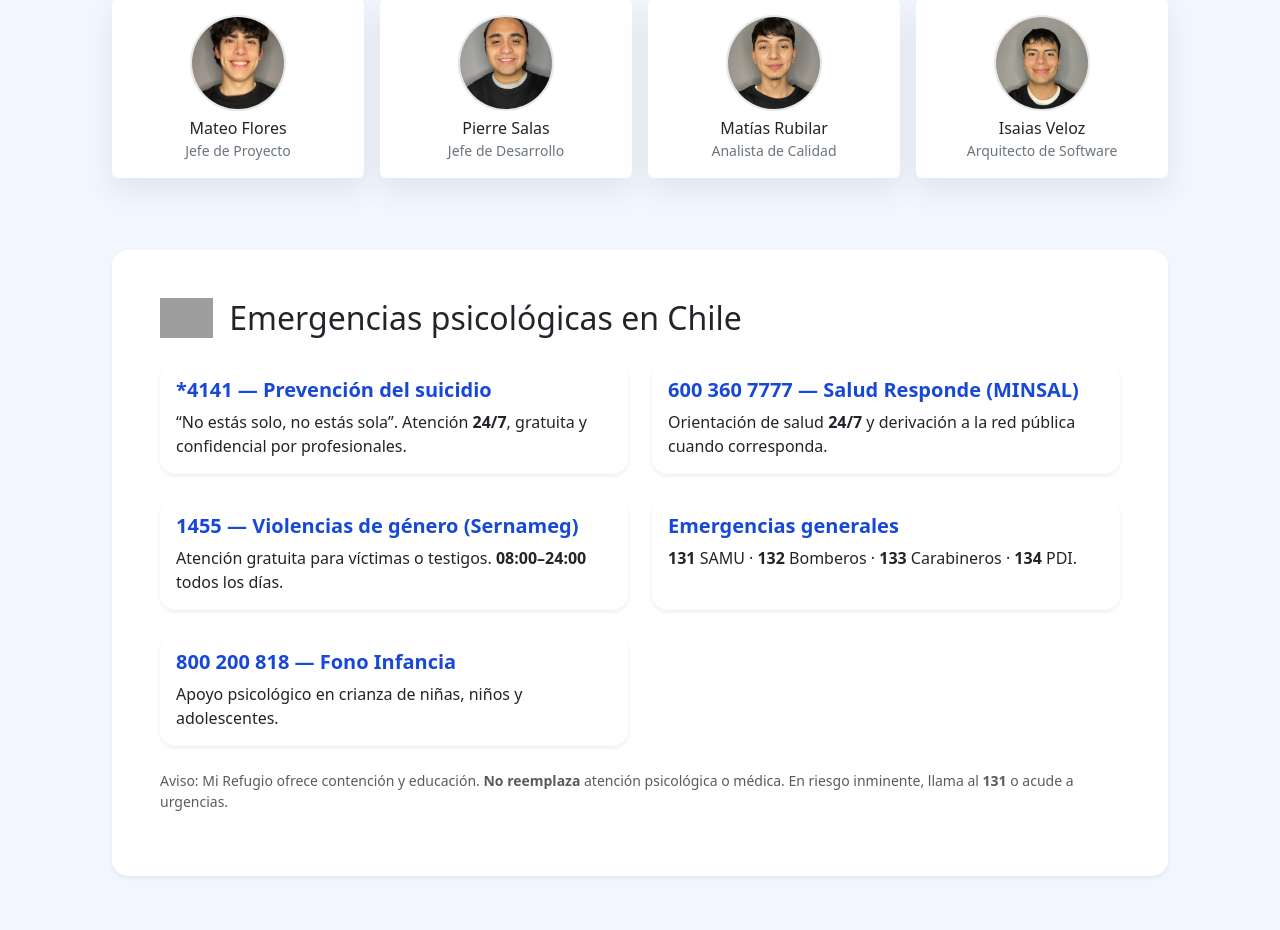
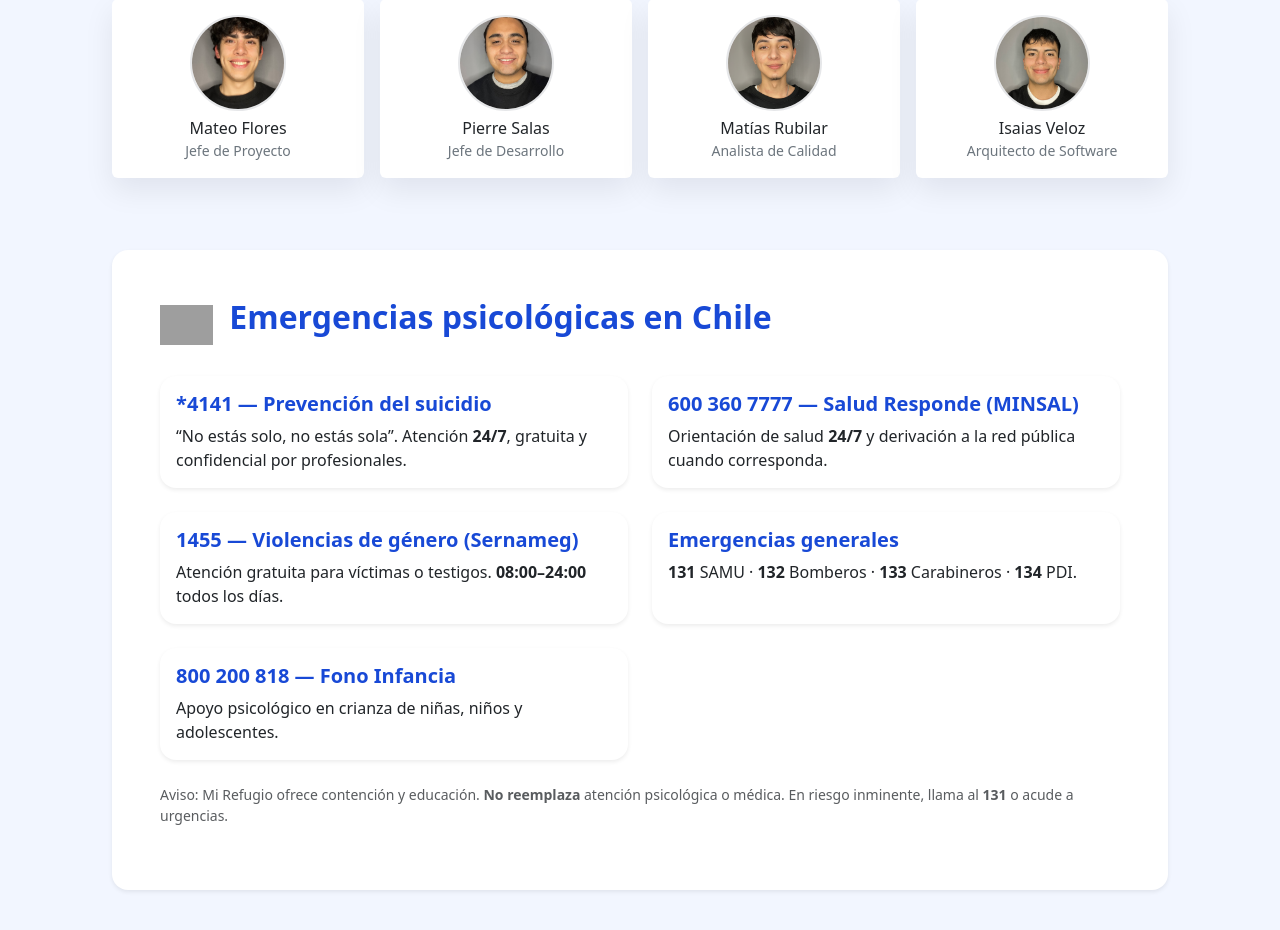
Before and after one commit to mvte0/mi-refugio-web, a Django app: page / in a window 1280 px wide. Shown: the part 1601-2531 px from the top of the page. Run offline with Django 5.2, Linux system fonts and the light colour scheme; some libraries are stand-ins or nearby versions; grey boxes are pictures that could not be loaded.

```diff
--- a/templates/index.html
+++ b/templates/index.html
@@ -227,7 +227,7 @@
     <div class="p-4 p-md-5 bg-white rounded-4 shadow-sm">
       <div class="d-flex align-items-center gap-3 mb-4">
         <img src="{% static 'img/MINSAL.png' %}" alt="Gobierno de Chile" height="40" loading="lazy">
-        <h2 class="m-0">Emergencias psicológicas en Chile</h2>
+        <h2 class="section-title mb-3">Emergencias psicológicas en Chile</h2>
       </div>
 
       <div class="row g-4">
```
